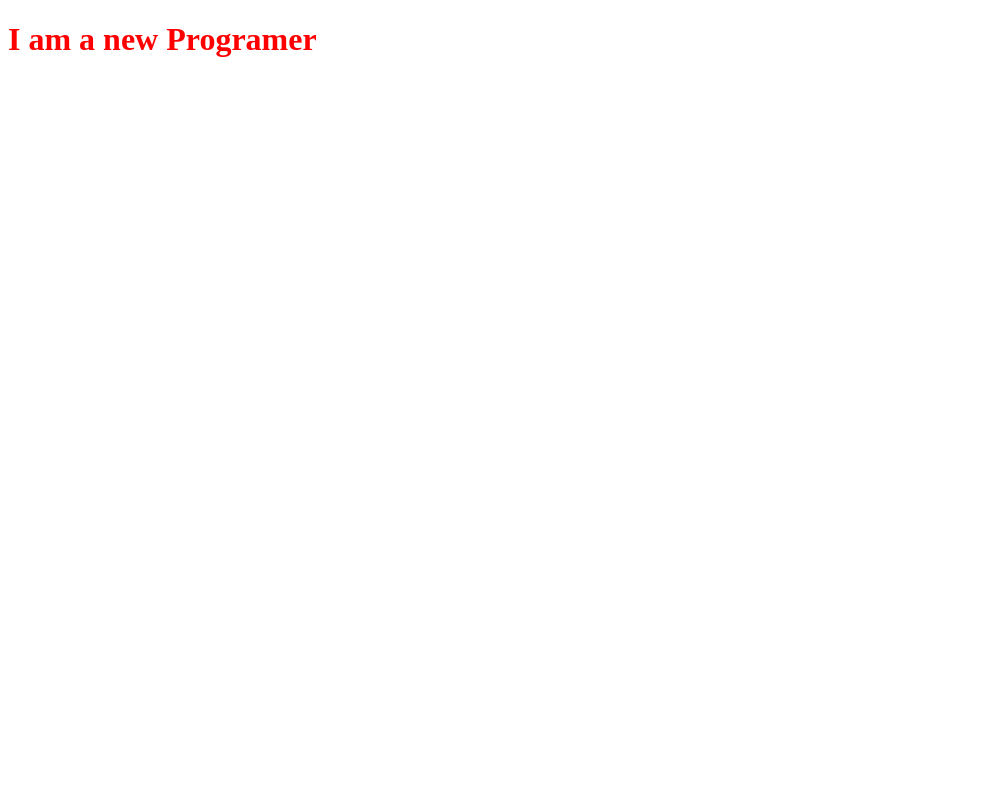
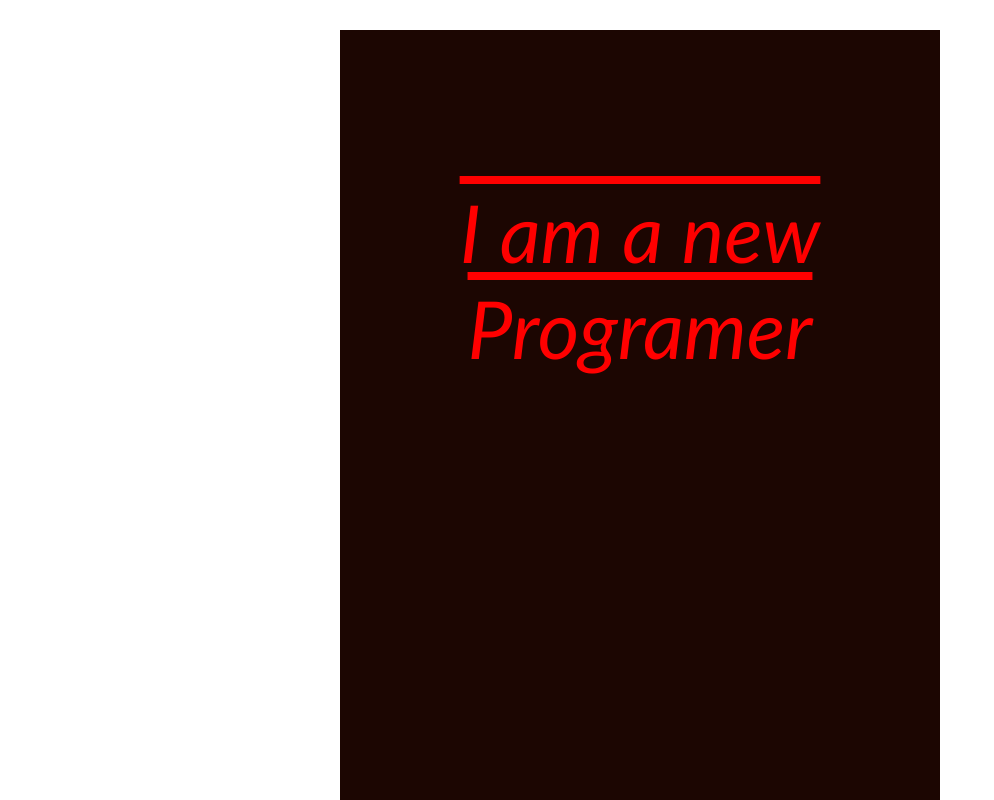
Before and after one commit to shahinur00789/ccs-cover-pic-repo, a plain HTML site: page index.html in a window 1280 px wide. Shown: the top 800 px of the page, without its empty margins (0-994 px from the left). Drawn offline with Linux system fonts and the light colour scheme.

Commit message:
heading add

```diff
--- a/index.html
+++ b/index.html
@@ -8,6 +8,9 @@
    <link rel="shortcut icon" href="style/download.png" type="image/x-icon">
 </head>
 <body>
-    <h1>I am a new Programer</h1>
+    <div id="heading-parent">
+       <h1>I am a new Programer</h1>
+    </div>
+
 </body>
 </html>
--- a/style/style.css
+++ b/style/style.css
@@ -1,3 +1,24 @@
+*{
+    padding: 0;
+}
 h1{
     color: red;
+    font-style: italic;
+    font-weight: lighter;
+    font-family: 'Trebuchet MS', 'Lucida Sans Unicode', 'Lucida Grande', 'Lucida Sans', Arial, sans-serif;
+    text-decoration: overline;
+    font-size: 80px;
+    text-align: center;
 }
+#heading-parent{
+    background-color: rgb(28, 6, 2);
+    height: 1100px;
+    padding: 100px 0;width:600px;
+    /* margin-top: 40px;
+    margin-bottom: 20px;
+    margin-right: auto;
+    margin-left: auto; */
+    margin: 30px auto;
+
+
+}
```
